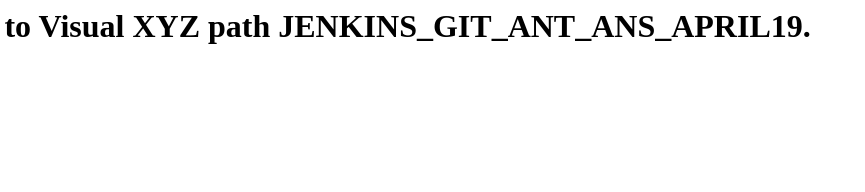
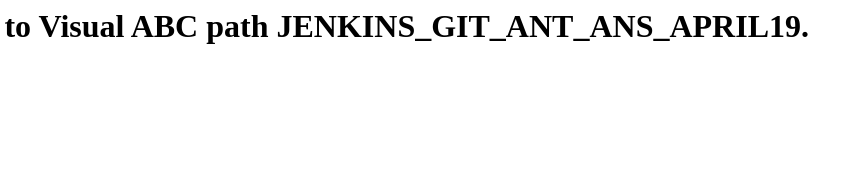
Before and after one commit to santoshdevops/sampleapr5, a plain HTML site: page index.html in a window 1280 px wide. Shown: the full height of the page, 136-1001 px from the left. Drawn offline with Linux system fonts and the light colour scheme.

Commit message:
Update index.html

```diff
--- a/index.html
+++ b/index.html
@@ -3,7 +3,7 @@
 </head>
 <body>
     <h1>
-        Welcome to Visual XYZ path JENKINS_GIT_ANT_ANS_APRIL19.
+        Welcome to Visual ABC path JENKINS_GIT_ANT_ANS_APRIL19.
     </h1>
     <br/><br/><br/>
     <p>
```
